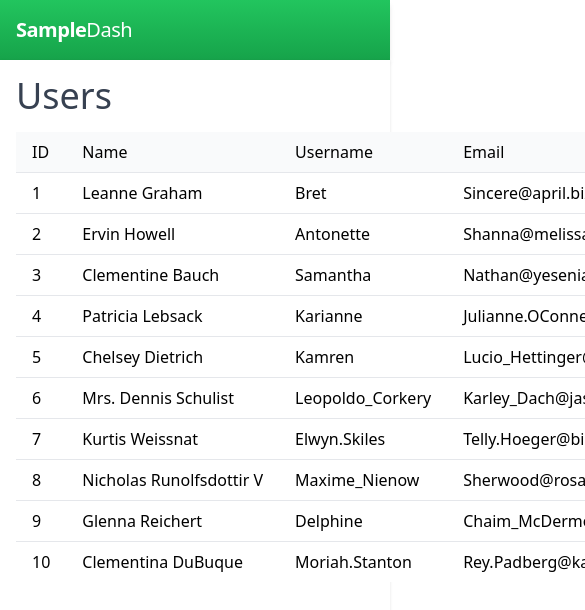
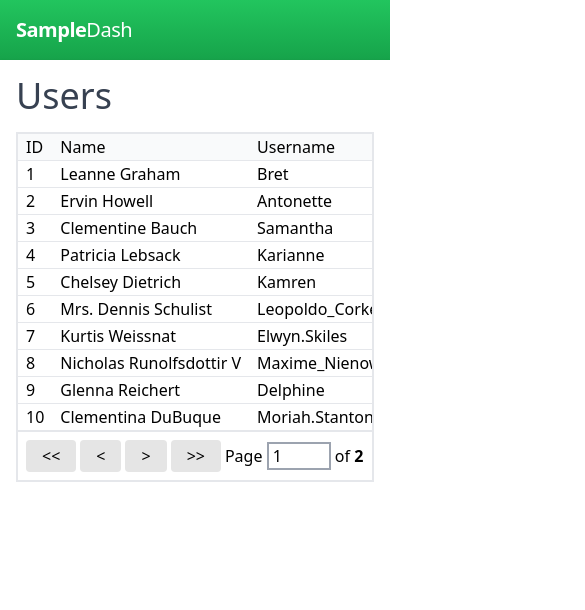
Before and after one commit to nairdua/qlue-technical-test, a React (Create React App) app: page /users in a window 390 px wide. Shown: the top 610 px of the page, 585 px wide, since content can reach past the window. Built offline with nearby package versions, Linux system fonts and the light colour scheme.

Commit message:
Add pagination and responsive styling to the table component

```diff
--- a/src/components/Pages/UsersPage.tsx
+++ b/src/components/Pages/UsersPage.tsx
@@ -256,6 +256,29 @@ function UsersPage() {
                 "catchPhrase": "Centralized empowering task-force",
                 "bs": "target end-to-end models"
               }
+            },
+            {
+              "id": 11,
+              "name": "Clementina DuBuque",
+              "username": "Moriah.Stanton",
+              "email": "Rey.Padberg@karina.biz",
+              "address": {
+                "street": "Kattie Turnpike",
+                "suite": "Suite 198",
+                "city": "Lebsackbury",
+                "zipcode": "31428-2261",
+                "geo": {
+                  "lat": "-38.2386",
+                  "lng": "57.2232"
+                }
+              },
+              "phone": "024-648-3804",
+              "website": "ambrose.net",
+              "company": {
+                "name": "Hoeger LLC",
+                "catchPhrase": "Centralized empowering task-force",
+                "bs": "target end-to-end models"
+              }
             }
           ],
           []
--- a/src/components/Table/Table.tsx
+++ b/src/components/Table/Table.tsx
@@ -1,4 +1,6 @@
-import { useTable } from "react-table";
+import { usePagination, useTable } from "react-table";
+
+const buttonStyle = "bg-neutral-200 py-1 px-4 mr-1 rounded";
 
 function Table({ columns, data }) {
     // State and functions for the useTable hook
@@ -6,24 +8,41 @@ function Table({ columns, data }) {
         getTableProps,
         getTableBodyProps,
         headerGroups,
-        rows,
         prepareRow,
-    } = useTable({
+        page,
+
+        canPreviousPage,
+        canNextPage,
+        pageOptions,
+        pageCount,
+        gotoPage,
+        nextPage,
+        previousPage,
+        setPageSize,
+        state: { pageIndex, pageSize },
+    } = useTable(
+        {
          columns,
-        data
-    });
+         data,
+         initialState: { pageIndex: 0 }
+        },
+        usePagination
+    );
 
     // Render table UI
     // TODO make the table responsive when scaling to really small display size
     return (
-        <table {...getTableProps()} className="min-w-full divide-y divide-gray-200">
+        <div className="overflow-auto min-w-full border-gray-200 border-2">
+
+            { /* Table */ }
+            <table {...getTableProps()} className="w-screen md:w-full divide-y divide-gray-200">
                 <thead className="bg-gray-50">
                     {headerGroups.map(headerGroup => (
                         <tr {...headerGroup.getHeaderGroupProps()}>
                             {headerGroup.headers.map(column => (
                                 <th
                                     scope="col"
-                                className="px-4 py-2 text-left text-s font-medium font-gray-500"
+                                    className="px-2 text-left text-s font-medium font-gray-500"
                                     {...column.getHeaderProps()}
                                 >
                                     {column.render('Header')}
@@ -36,7 +55,7 @@ function Table({ columns, data }) {
                     {...getTableBodyProps()}
                     className="bg-white divide-y divide-gray-200"
                 >
-                {rows.map((row, i) => {
+                    {page.map((row, i) => {
                         prepareRow(row)
                         return (
                             <tr {...row.getRowProps()}>
@@ -44,7 +63,7 @@ function Table({ columns, data }) {
                                     return (
                                         <td
                                             {...cell.getCellProps()}
-                                        className="px-4 py-2 whitespace-nowrap"
+                                            className="px-2 md:py-1 whitespace-nowrap"
                                         >
                                             {cell.render('Cell')}
                                         </td>
@@ -55,6 +74,55 @@ function Table({ columns, data }) {
                     })}
                 </tbody>
             </table>
+
+            { /* Pagination */ }
+            <div className="pagination py-2 px-2 border-t-2">
+                <button
+                    className={buttonStyle}
+                    onClick={() => gotoPage(0)}
+                    disabled={!canPreviousPage}
+                >
+                    {'<<'}
+                </button>
+                <button
+                    className={buttonStyle}
+                    onClick={() => previousPage()}
+                    disabled={!canPreviousPage}
+                >
+                    {'<'}
+                </button>
+                <button
+                    className={buttonStyle}
+                    onClick={() => nextPage()}
+                    disabled={!canNextPage}
+                >
+                    {'>'}
+                </button>
+                <button
+                    className={buttonStyle}
+                    onClick={() => gotoPage(pageCount - 1)}
+                    disabled={!canNextPage}
+                >
+                    {'>>'}
+                </button>
+                <span>
+                    Page{' '}
+                    <input
+                        className="w-16 px-1 border-2 border-gray-400"
+                        type="number"
+                        defaultValue={pageIndex + 1}
+                        onChange={e => {
+                            const page = e.target.value ? Number(e.target.value) - 1 : 0;
+                            gotoPage(page);
+                        }}
+                    />
+                    {' ' } of {' '}
+                    <strong>
+                        {pageOptions.length}
+                    </strong>
+                </span>
+            </div>
+        </div>
     )
 }
 
```
Lines whose indentation alone changed are shown as unchanged.
